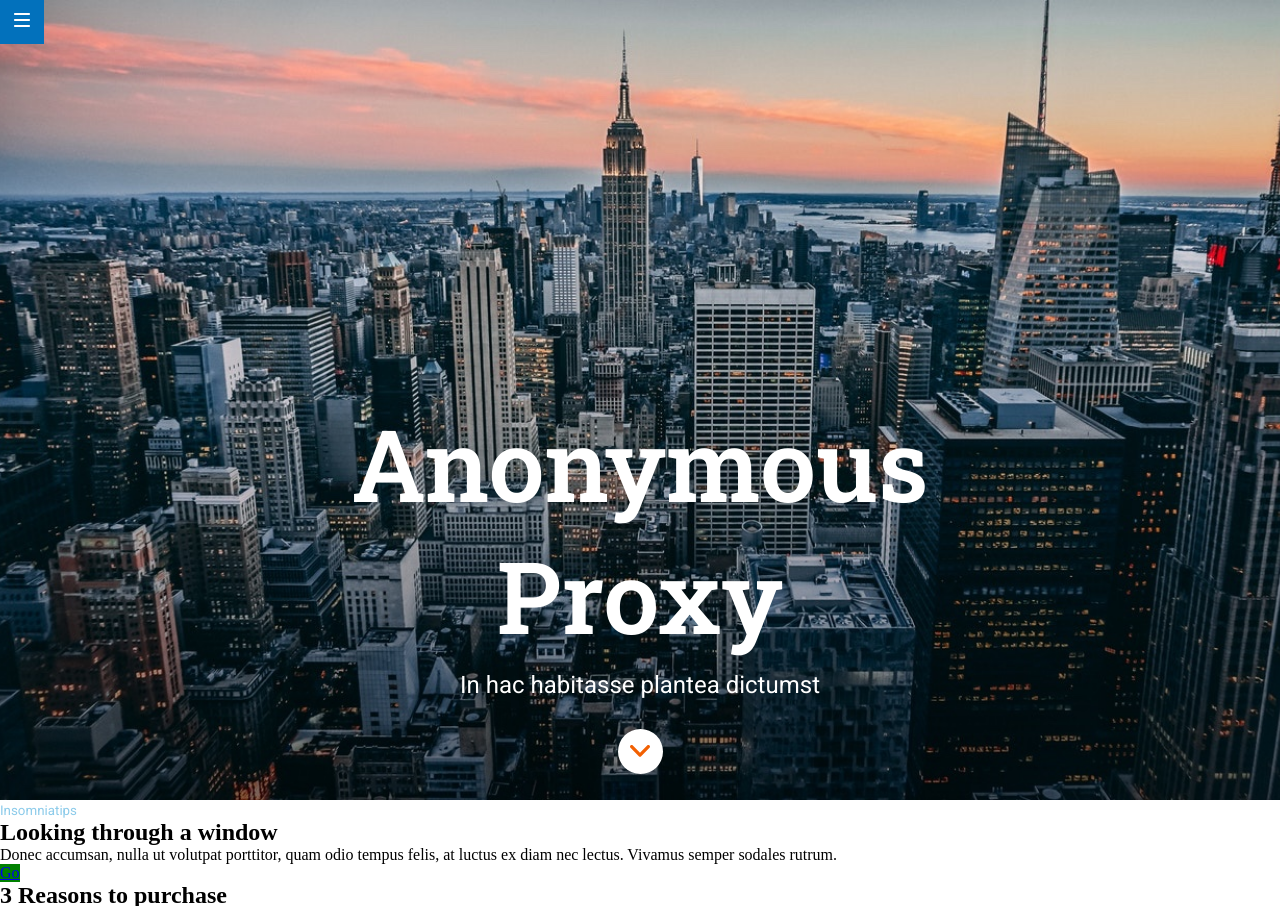
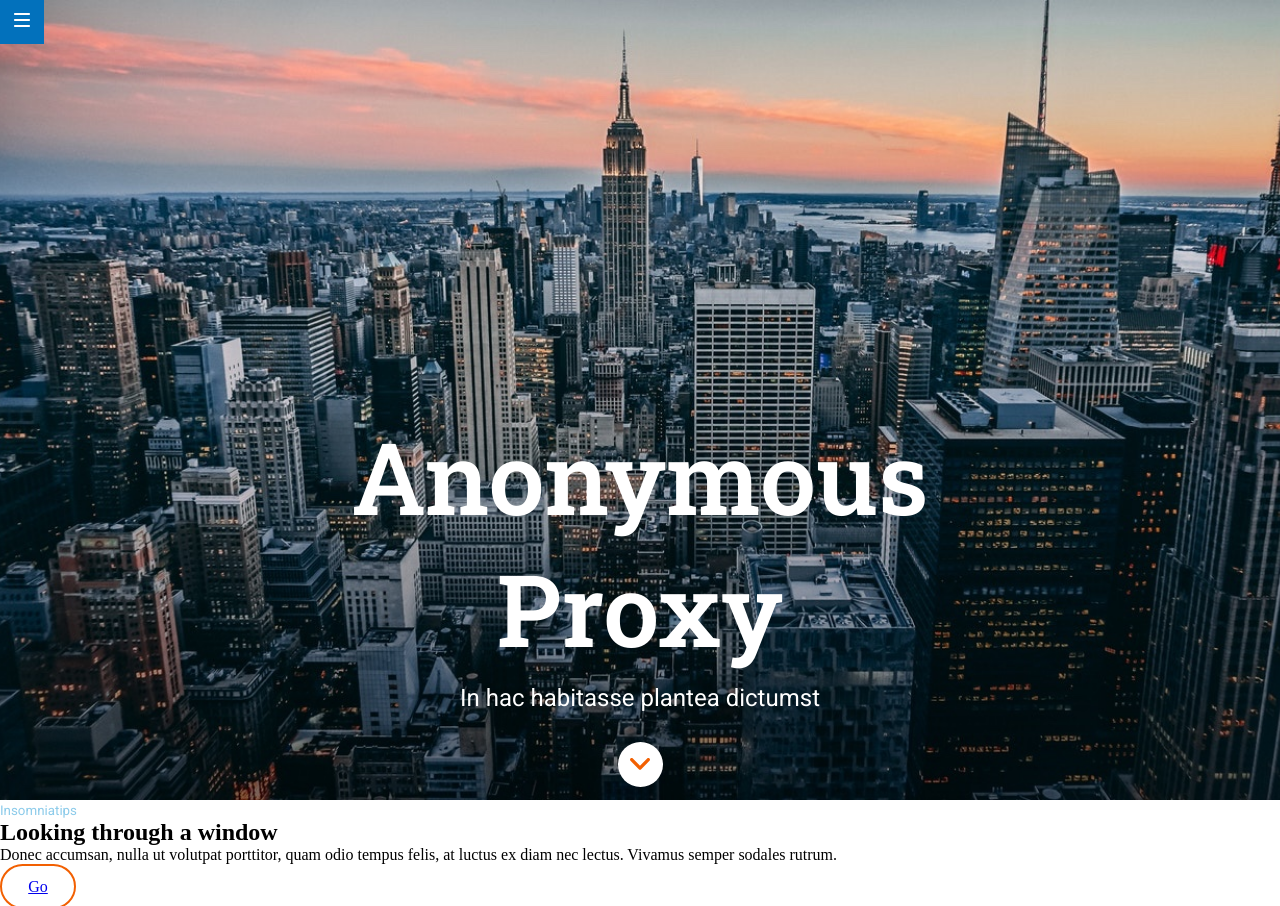
Before and after one commit to Adalab/modulo-1-evaluacion-final-IreneRuedaVega, a website: page docs/index.html in a window 1280 px wide. Shown: the top 906 px of the page. Drawn offline with nearby package versions, Linux system fonts and the light colour scheme; files that its build step writes are made by us from their sources; files whose address does not match are found by name.

Commit message:
Fix hero html final

```diff
--- a/src/scss/components/_hero.scss
+++ b/src/scss/components/_hero.scss
@@ -1,26 +1,27 @@
 /*hero*/
 
 .hero {
-  width: 100vw;
-  height: 568px;
+  height: 100vh;
   background-image: url("../images/cover.jpg");
   background-position: center;
   background-size: cover;
   background-repeat: no-repeat;
   display: flex;
   flex-direction: column;
-  justify-content: center;
+  justify-content: flex-end;
   align-items: center;
 
   &__title {
     color: $color-primary;
     font-family: $font-title;
     text-align: center;
-    margin-top: 284px;
     &--principal {
       text-transform: uppercase;
       font-size: 42px;
       line-height: 55px;
+      .span {
+        display: block;
+      }
     }
     &--paragraph {
       font-family: $font-main;
@@ -46,18 +47,18 @@
   .hero {
     height: 100vh;
     &__title {
-      margin: 384px 39px 5px 39px;
+      margin: 0px 39px 5px 39px;
       &--principal {
         font-size: 80px;
         line-height: 106px;
-        .span {
-          display: block;
-        }
       }
       &--paragraph {
         font-size: 24px;
         margin-bottom: 30px;
       }
+    }
+    .scroll {
+      margin-bottom: 45px;
     }
   }
 }
@@ -66,7 +67,7 @@
   .hero {
     height: 100vh;
     &__title {
-      margin: 384px 275px 0 275px;
+      margin: 0px 275px 0 275px;
       &--principal {
         font-size: 100px;
         line-height: 132px;
--- a/src/scss/pages/_section-tips.scss
+++ b/src/scss/pages/_section-tips.scss
@@ -16,5 +16,14 @@
 }
 
 .article-tips__button-go {
-  background-color: green;
+  border: 2px solid $color-tertiary;
+  color: $color-tertiary;
+  text-decoration: none;
+  border-radius: 22.5px;
+  height: 45px;
+  width: 76px;
+  display: flex;
+  flex-direction: row;
+  justify-content: center;
+  align-items: center;
 }
```
